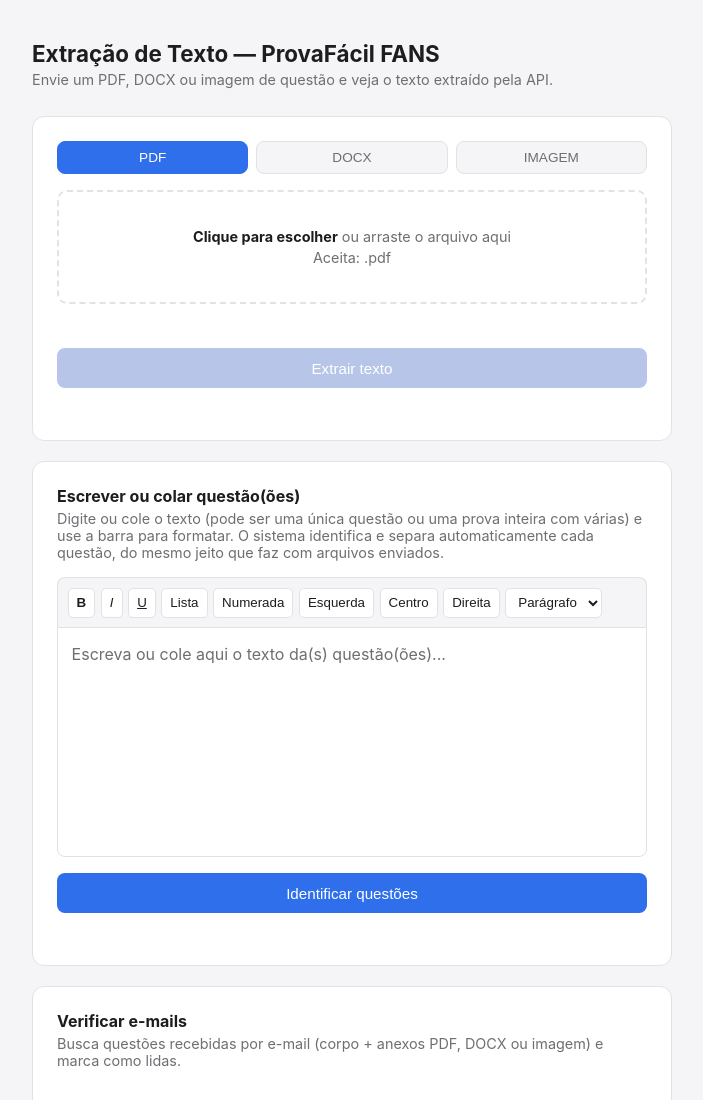
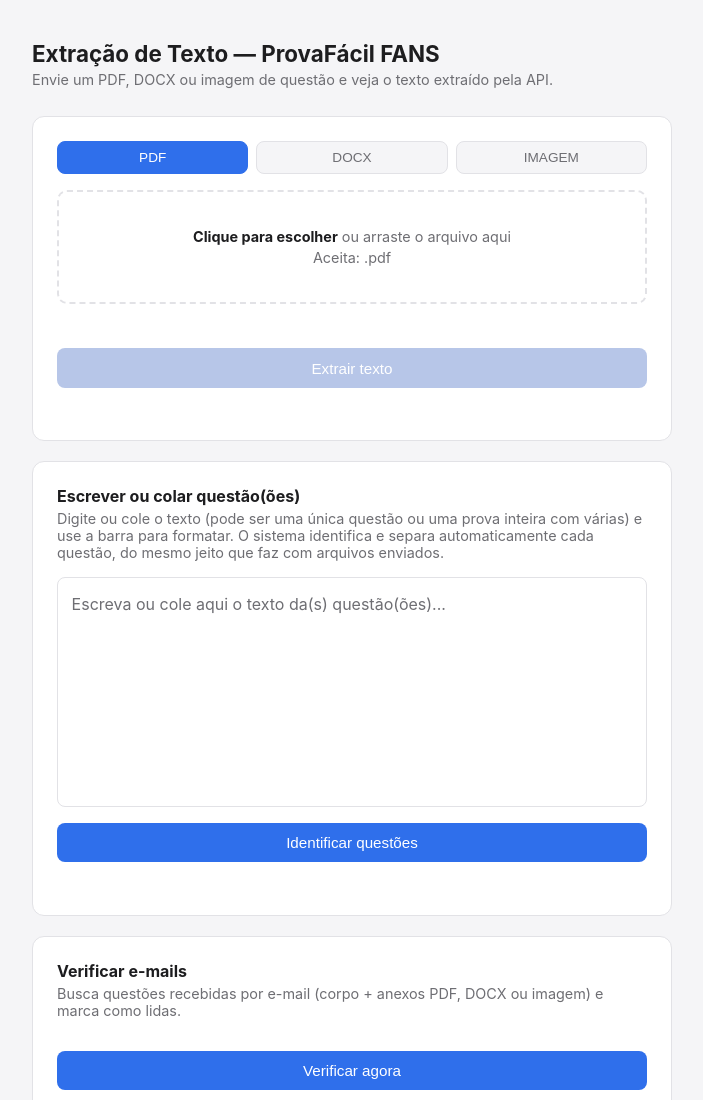
Before and after one commit to joaopcordeirons/ProvaFacilFANS, a website: page public/index.html in a window 1280 px wide. Shown: the top 1100 px of the page, without its empty margins (288-991 px from the left). Drawn offline with Linux system fonts and the light colour scheme.

Commit message:
Update index.html

```diff
--- a/public/index.html
+++ b/public/index.html
@@ -176,29 +176,11 @@
     background: #fff;
     color: var(--text);
   }
-  .editor-toolbar {
-    display: flex;
-    flex-wrap: wrap;
-    gap: 0.35rem;
-    padding: 0.6rem;
-    border: 1px solid var(--border);
-    border-bottom: 0;
-    border-radius: 8px 8px 0 0;
-    background: var(--bg);
-  }
-  .editor-toolbar button, .editor-toolbar select {
-    border: 1px solid var(--border);
-    background: #fff;
-    border-radius: 5px;
-    padding: 0.35rem 0.5rem;
-    cursor: pointer;
-    color: var(--text);
-  }
   .editor {
     min-height: 230px;
     padding: 0.85rem;
     border: 1px solid var(--border);
-    border-radius: 0 0 8px 8px;
+    border-radius: 8px;
     outline: none;
     line-height: 1.5;
     background: #fff;
@@ -336,22 +318,6 @@
         a barra para formatar. O sistema identifica e separa automaticamente cada questão, do
         mesmo jeito que faz com arquivos enviados.
       </p>
-      <div class="editor-toolbar" id="editorToolbar">
-        <button type="button" data-command="bold"><strong>B</strong></button>
-        <button type="button" data-command="italic"><em>I</em></button>
-        <button type="button" data-command="underline"><u>U</u></button>
-        <button type="button" data-command="insertUnorderedList">Lista</button>
-        <button type="button" data-command="insertOrderedList">Numerada</button>
-        <button type="button" data-command="justifyLeft">Esquerda</button>
-        <button type="button" data-command="justifyCenter">Centro</button>
-        <button type="button" data-command="justifyRight">Direita</button>
-        <select id="editorFormato" aria-label="Formato do texto">
-          <option value="p">Parágrafo</option>
-          <option value="h2">Título</option>
-          <option value="h3">Subtítulo</option>
-          <option value="blockquote">Citação</option>
-        </select>
-      </div>
       <div id="editorQuestao" class="editor" contenteditable="true" spellcheck="true" data-placeholder="Escreva ou cole aqui o texto da(s) questão(ões)..."></div>
       <button class="enviar" id="btnSalvarEditada">Identificar questões</button>
       <div class="status" id="statusEditada"></div>
@@ -855,16 +821,6 @@
   const editorQuestao = document.getElementById('editorQuestao');
   const statusEditadaEl = document.getElementById('statusEditada');
   const listaQuestoesIdentificadasManualEl = document.getElementById('listaQuestoesIdentificadasManual');
-  document.querySelectorAll('#editorToolbar [data-command]').forEach((botao) => {
-    botao.addEventListener('click', () => {
-      editorQuestao.focus();
-      document.execCommand(botao.dataset.command, false);
-    });
-  });
-  document.getElementById('editorFormato').addEventListener('change', (evento) => {
-    editorQuestao.focus();
-    document.execCommand('formatBlock', false, evento.target.value);
-  });
   document.getElementById('btnSalvarEditada').addEventListener('click', async () => {
     const texto = editorQuestao.innerText.trim();
     if (!texto) {
```
